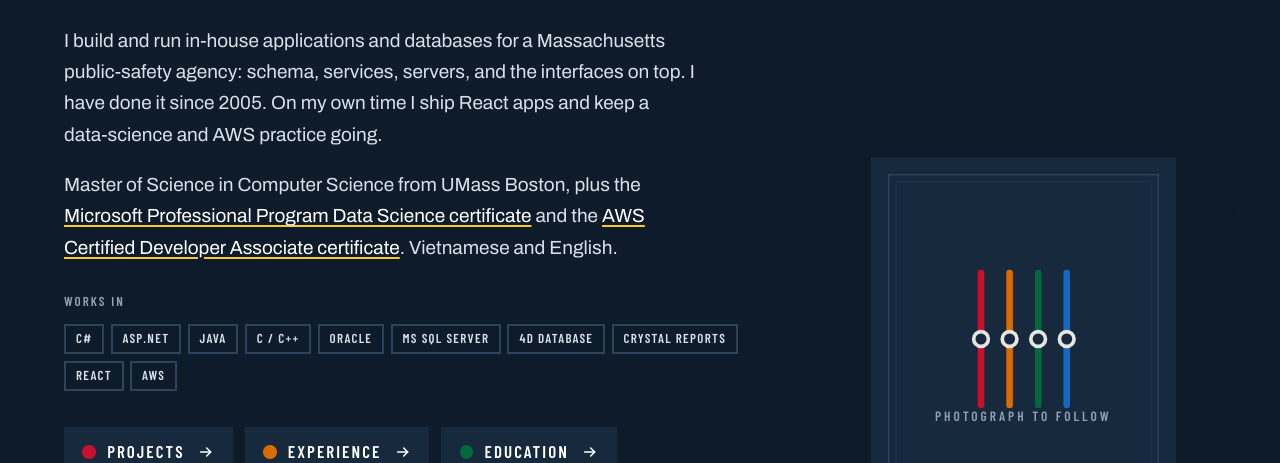
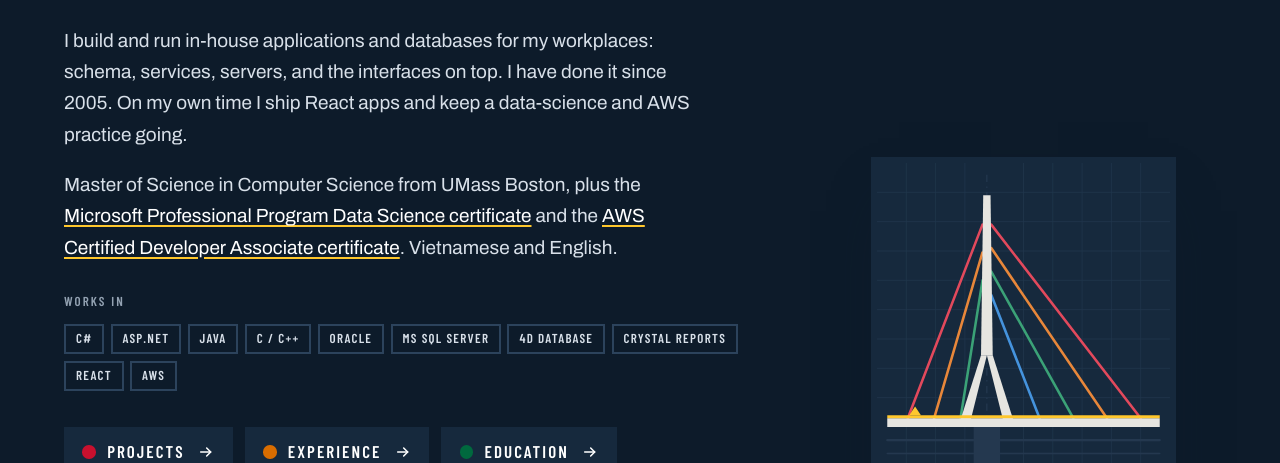
Before and after one commit to vunguyen0104/personal-website, a plain HTML site: page index.html in a window 1280 px wide. Shown: the part 337-800 px from the top of the page. Drawn offline with nearby package versions, Linux system fonts and the light colour scheme.

Commit message:
Replace the portrait placeholder with an authored hero plate
The hero's second focal slot held a "photograph to follow" placeholder. It now
carries assets/img/hero-plate.svg: a drafted elevation of an inverted-Y
cable-stayed pylon, off-centre, with a long main-span fan and short back stays.

It earns the slot on four counts. Civil Engineering Technology is the
discipline Vu trained in twice, in 1994 and 1999, before the 2005 Computer
Science master's. The form is Boston's. A bridge is the crossing the record
actually describes, between two disciplines and two countries. And a
cable-stay fan is already this site's route-line grammar.

- Stays carry the four route colours lifted in tint, since the page's own
  values are mixed for light grounds and go muddy on navy. Recorded in
  DESIGN.md as the one sanctioned departure, artwork-on-navy only
- Bands below the deck are deliberately double-coded: harbour water, or rows
  in a table, depending which career you are looking for
- No lettering at all, so the webfont trap that caught the old placeholder
  cannot apply
- Drop portrait-placeholder.svg and the .portrait__pending rules it needed

Also carries manual copy edits to the meta description and hero intro.

Co-Authored-By: Claude Opus 5 <noreply@anthropic.com>

```diff
--- a/assets/css/site.css
+++ b/assets/css/site.css
@@ -374,22 +374,6 @@ button { font: inherit; color: inherit; }
 }
 
 .portrait img { width: 100%; aspect-ratio: 5 / 6; object-fit: cover; }
-
-/* Set in HTML, not in the SVG: an <img>-loaded SVG cannot reach the page webfonts */
-.portrait__pending {
-  position: absolute;
-  left: 0;
-  right: 0;
-  bottom: 25%;
-  text-align: center;
-  font-family: var(--table);
-  text-transform: uppercase;
-  font-weight: 600;
-  letter-spacing: 0.22em;
-  /* Scales with the plate so clearance above the tag holds at narrow widths */
-  font-size: clamp(0.6875rem, 1.05vw, 0.9375rem);
-  color: #8fa0b3;
-}
 
 .portrait__tag {
   position: absolute;
@@ -1144,9 +1128,6 @@ button { font: inherit; color: inherit; }
   .panel__destinations { flex-direction: column; align-items: stretch; }
   .dest { justify-content: flex-start; }
 
-  /* The tag's height is fixed while the plate shrinks, so lift the label off it */
-  .portrait__pending { bottom: 31%; }
-
   /* Three-state control stays one even row instead of wrapping 2 + 1 */
   .line-legend { display: grid; grid-template-columns: repeat(3, minmax(0, 1fr)); gap: 0.35rem; }
   .line-legend__btn {
--- a/index.html
+++ b/index.html
@@ -5,13 +5,13 @@
     <meta charset="utf-8">
     <meta name="viewport" content="width=device-width, initial-scale=1">
     <title>Vu Nguyen — Database Developer + Software Engineer</title>
-    <meta name="description" content="Vu Nguyen builds and runs in-house applications and databases for a Massachusetts public-safety agency, and has since 2005. Projects, work history, degrees and certificates.">
+    <meta name="description" content="Vu Nguyen builds and runs in-house applications and databases for my workplaces, and has since 2005. Projects, work history, degrees and certificates.">
     <meta name="theme-color" content="#0d1b2a">
     <link rel="canonical" href="https://vunguyen.io/">
     <meta property="og:type" content="website">
     <meta property="og:url" content="https://vunguyen.io/">
     <meta property="og:title" content="Vu Nguyen — Database Developer + Software Engineer">
-    <meta property="og:description" content="Schema through shipped interface. Twenty years of in-house applications and databases for a Massachusetts public-safety agency.">
+    <meta property="og:description" content="Schema through shipped interface. Twenty years of in-house applications and databases for my agency.">
     <meta name="twitter:card" content="summary">
     <!-- No og:image: the only raster mark on file is the superseded logo. To restore
          rich previews, export assets/img/vtn-mark.svg to PNG (1200x630 ideal, 512x512
@@ -92,8 +92,7 @@
                 <p class="panel__role">Database Developer&nbsp;+ Software Engineer</p>
 
                 <div class="panel__intro">
-                    <p>I build and run in-house applications and databases for a Massachusetts public-safety
-                        agency: schema, services, servers, and the interfaces on top. I have done it since 2005.
+                    <p>I build and run in-house applications and databases for my workplaces: schema, services, servers, and the interfaces on top. I have done it since 2005.
                         On my own time I ship React apps and keep a data-science and AWS practice going.</p>
                     <p>Master of Science in Computer Science from UMass Boston, plus the
                         <a href="certificates/MPP_Data_Science_Certificate_Letter.pdf" target="_blank" rel="noopener">Microsoft Professional Program Data Science certificate</a>
@@ -124,14 +123,14 @@
                 </ul>
             </div>
 
-            <!-- TO ADD YOUR PHOTO: drop a portrait crop (roughly 5:6) at
-                 assets/img/vu-nguyen.jpg, point the src below at it, change alt="" to
-                 alt="Vu Nguyen" (the empty alt is correct only while this is a
-                 placeholder carrying no information), and delete the
-                 .portrait__pending line. -->
+            <!-- Authored plate, not a placeholder: a cable-stayed pylon elevation for
+                 the civil-engineering half of the record. To use a photo of yourself
+                 instead, swap the src for a 5:6 portrait crop and change the alt to
+                 "Vu Nguyen". -->
             <figure class="portrait">
-                <img src="assets/img/portrait-placeholder.svg" alt="" width="400" height="480">
-                <span class="portrait__pending">Photograph to follow</span>
+                <img src="assets/img/hero-plate.svg"
+                     alt="Drafted elevation of a cable-stayed bridge pylon, its stays in the site's four route colours"
+                     width="400" height="480">
                 <figcaption class="portrait__tag">Boston, Massachusetts</figcaption>
             </figure>
         </div>
```
Also changed, not shown: assets/img/hero-plate.svg (added), assets/img/portrait-placeholder.svg (deleted), 2 other files.
